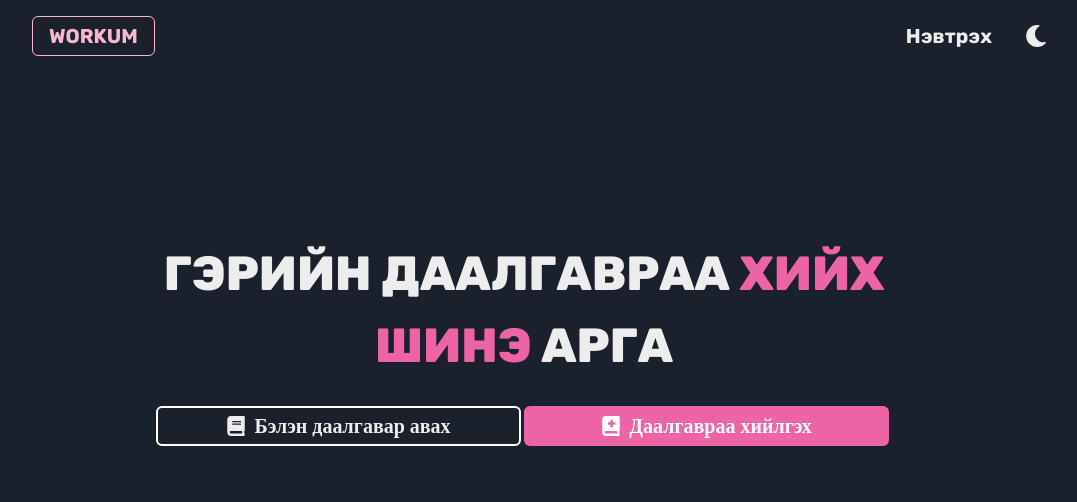
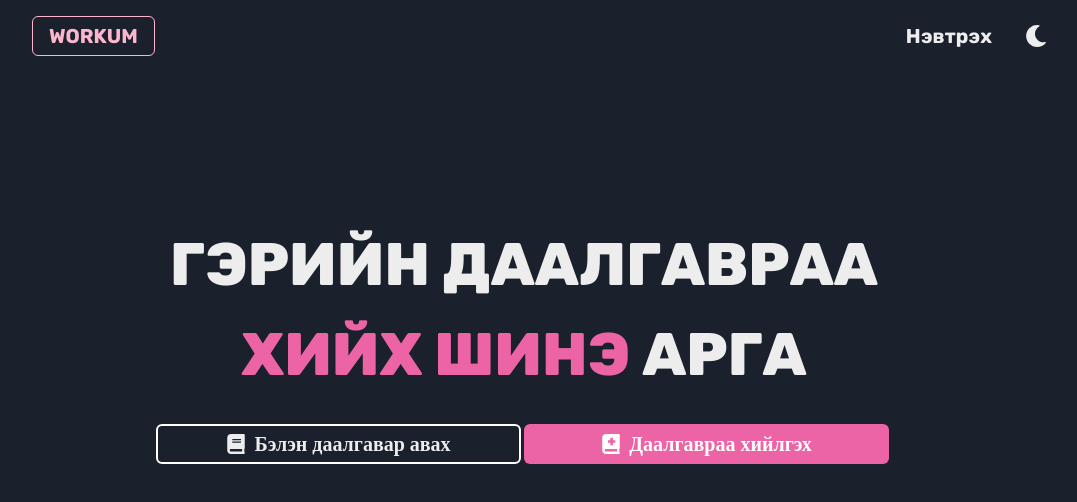
Before and after one commit to b4ljk/workum, a React (Create React App) app: page / in a window 1280 px wide. Shown: the top 502 px of the page, without its empty margins (116-1193 px from the left). Built offline with nearby package versions, Linux system fonts and the light colour scheme; no server answers; a web font is replaced by a local one.

Commit message:
admin started

```diff
--- a/src/pages/Homepage.jsx
+++ b/src/pages/Homepage.jsx
@@ -50,20 +50,13 @@ export default function Homepage() {
               fontFamily={"heading"}
               textAlign={"center"}
               fontWeight="black"
-              fontSize="5xl"
+              fontSize={{ md: "5xl", base: "3xl", lg: "6xl" }}
             >
               гэрийн даалгавраа{" "}
-              <Text
-                display="inline"
-                color="pink.400"
-                fontWeight="black"
-                fontSize="5xl"
-              >
+              <Text display="inline" color="pink.400" fontWeight="black">
                 хийх шинэ
               </Text>{" "}
-              <Box display="inline" fontSize="5xl">
-                арга
-              </Box>
+              <Box display="inline">арга</Box>
             </Text>
           </Center>
 
--- a/src/pages/Ordered.js
+++ b/src/pages/Ordered.js
@@ -87,6 +87,22 @@ export default function Ordered() {
       timestamp: serverTimestamp(),
       isDone: false,
     });
+    setDoc(
+      doc(db, "num", "Waiting", `${currentUser?.email}`, `${generatedId}`),
+      {
+        uniqueid: generatedId,
+        ownerProfile: currentUser?.photoURL,
+        title: title,
+        price: price,
+        additionalInfo: additionalInfo,
+        lastestDate: date,
+        class: Class,
+        setU: setU,
+        ownerMail: currentUser?.email,
+        timestamp: serverTimestamp(),
+        isDone: false,
+      }
+    );
     // onNewClassClose();
     onClose();
     showToast();
```
Also changed, not shown: src/utils/init-admin.js (added, +24 -0 lines).
